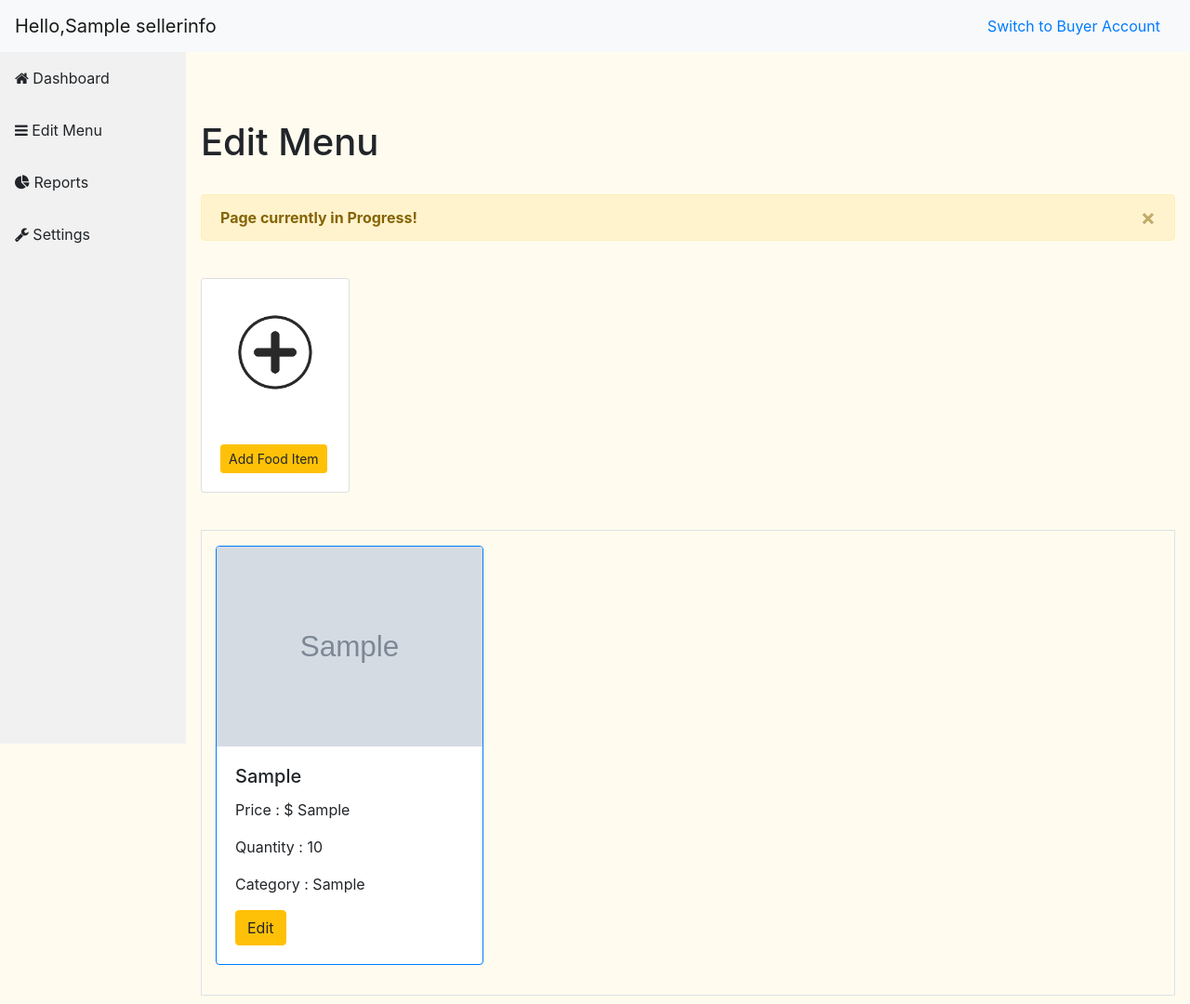
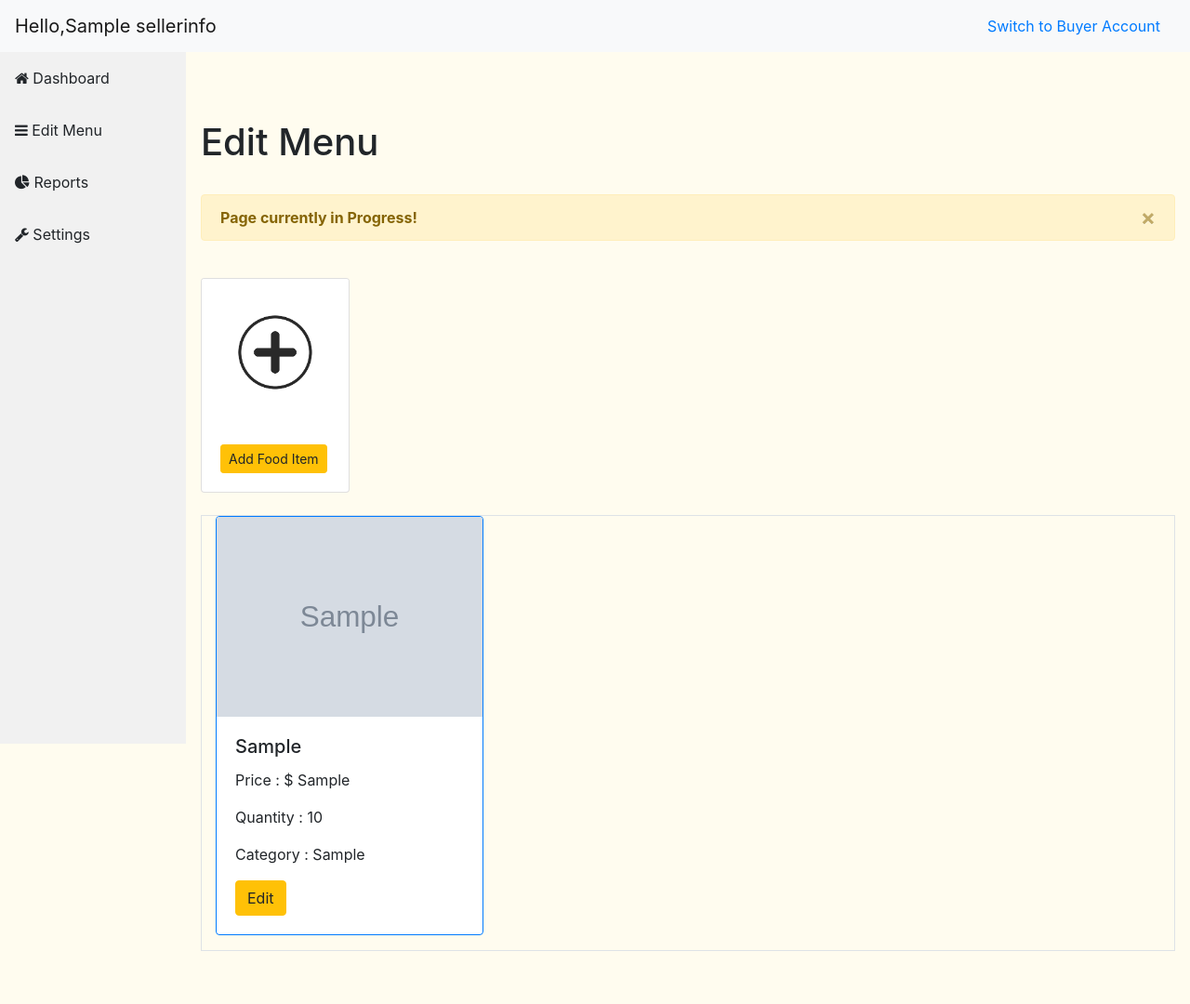
Before and after one commit to Michelle-Vava/ShareEats, a Django app: page /seller/editmenu in a window 1280 px wide. Shown: the whole page at 93% size. Run offline with Django 4.2, Linux system fonts and the light colour scheme; a user stored in the database is signed in; tables that the repository leaves empty hold one stand-in row (values such as "Sample post"); grey boxes marked "Sample" are stand-in pictures; some libraries are stand-ins or nearby versions.

Commit message:
updating container for editmenu.html

```diff
--- a/develop/templates/seller/editmenu.html
+++ b/develop/templates/seller/editmenu.html
@@ -52,7 +52,7 @@
 
     </div>
     <br>
-    <div class="container border py-3 my-3">
+    <div class="container-fluid border">
 
 
          {% for item in dishes %}
```
